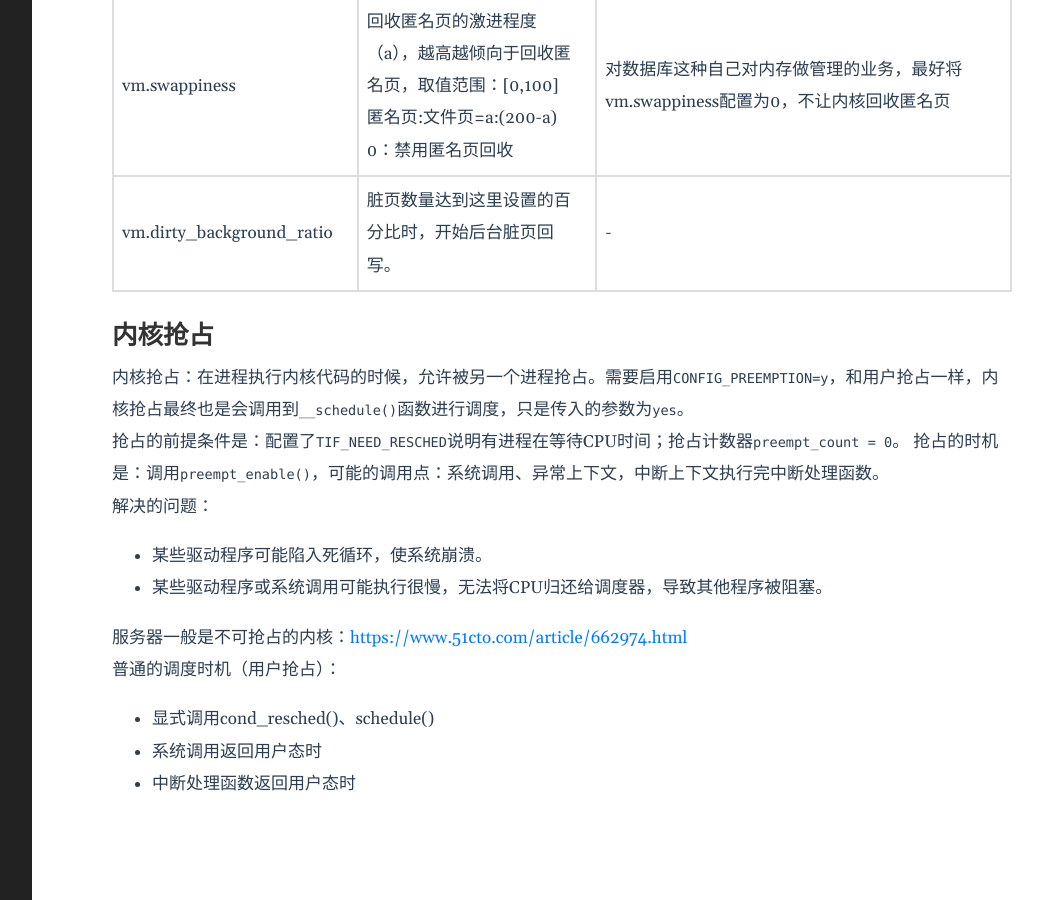
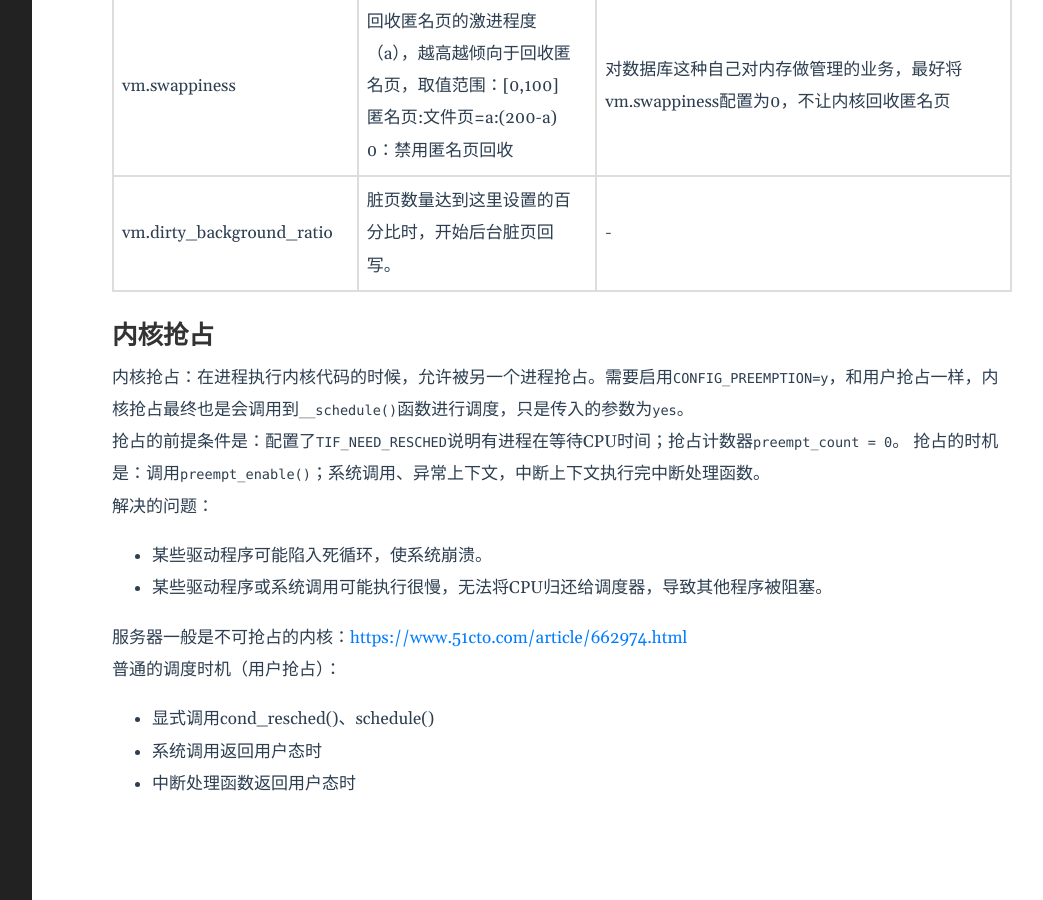
Before and after one commit to lclgo/lclgo.github.io, a Jekyll site: the page built from _posts/draft/2020-01-01-draft.md, in a window 1280 px wide and 900 px high, scrolled down 5803 px. Shown: the whole window, without its empty margins (188-1231 px from the left). Built offline with Jekyll 4.4.1, drawn with Linux system fonts in a browser that asks for light colours.

Commit message:
update kernel preempt

```diff
--- a/_posts/draft/2020-01-01-draft.md
+++ b/_posts/draft/2020-01-01-draft.md
@@ -201,7 +201,7 @@ swappiness参数用于控制回收匿名页的激进程度（a），取值范围
 内核抢占：在进程执行内核代码的时候，允许被另一个进程抢占。需要启用`CONFIG_PREEMPTION=y`，和用户抢占一样，内核抢占最终也是会调用到`__schedule()`函数进行调度，只是传入的参数为`yes`。
 
 抢占的前提条件是：配置了`TIF_NEED_RESCHED`说明有进程在等待CPU时间；抢占计数器`preempt_count = 0`。
-抢占的时机是：调用`preempt_enable()`，可能的调用点：系统调用、异常上下文，中断上下文执行完中断处理函数。
+抢占的时机是：调用`preempt_enable()`；系统调用、异常上下文，中断上下文执行完中断处理函数。
 
 解决的问题：
 
```
